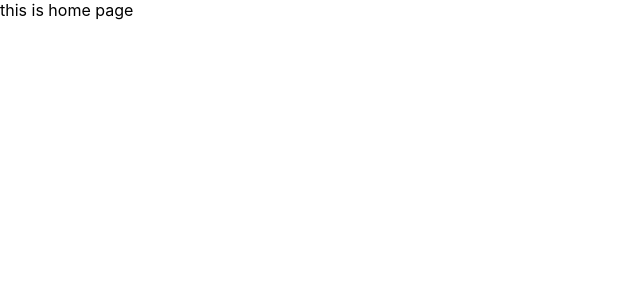
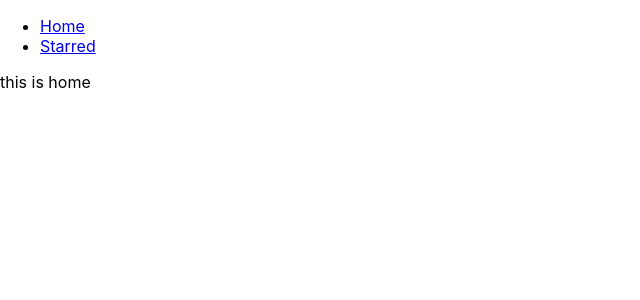
Before and after one commit to Tehreem-Arshad-maker/box-office, a React (Create React App) app: page / in a window 1280 px wide. Shown: the top 300 px of the page, without its empty margins (0-640 px from the left). Built offline with nearby package versions, Linux system fonts and the light colour scheme.

Commit message:
added navbars and created page component

```diff
--- a/src/App.js
+++ b/src/App.js
@@ -1,18 +1,26 @@
 import React from 'react';
 import { Switch, Route } from 'react-router-dom';
+import { Navs } from './components/Navs';
+import { Home } from './pages/Home';
+import { Starred } from './pages/Starred';
 
 function App() {
   return (
+    <div>
+      <Navs />
       <Switch>
         <Route exact path="/">
-        this is home page
+          <Home />
         </Route>
         <Route exact path="/starred">
           {' '}
-        starred
+          <Starred />
         </Route>
-      <Route>this is 404 page</Route>
+        <Route>
+          <div>Not found</div>
+        </Route>
       </Switch>
+    </div>
   );
 }
 
--- /dev/null
+++ b/src/components/Navs.js
@@ -0,0 +1,21 @@
+import React from 'react';
+import { Link } from 'react-router-dom';
+
+const LINKS = [
+  { to: '/', text: 'Home' },
+  { to: '/starred', text: 'Starred' },
+];
+export const Navs = () => {
+  return (
+    <div>
+      <ul>
+        {LINKS.map(item => (
+          <li key={item.to}>
+            <Link to={item.to}>{item.text}</Link>
+          </li>
+        ))}
+      </ul>
+    </div>
+  );
+};
+// key in li is neccessary because it is going to be unique
--- a/src/index.js
+++ b/src/index.js
@@ -3,8 +3,7 @@ import ReactDOM from 'react-dom';
 import { BrowserRouter } from 'react-router-dom';
 import './index.css';
 import App from './App';
-// import * as serviceWorkerRegistration from './serviceWorkerRegistration';
-// serviceWorkerRegistration.register();
+import * as serviceWorkerRegistration from './serviceWorkerRegistration';
 
 ReactDOM.render(
   <BrowserRouter>
@@ -12,7 +11,7 @@ ReactDOM.render(
   </BrowserRouter>,
   document.getElementById('root')
 );
-
+serviceWorkerRegistration.register();
 // If you want your app to work offline and load faster, you can change
 // unregister() to register() below. Note this comes with some pitfalls.
 // Learn more about service workers: https://bit.ly/CRA-PWA
--- /dev/null
+++ b/src/pages/Home.js
@@ -0,0 +1,5 @@
+import React from 'react';
+
+export const Home = () => {
+  return <div>this is home</div>;
+};
--- /dev/null
+++ b/src/pages/Starred.js
@@ -0,0 +1,5 @@
+import React from 'react';
+
+export const Starred = () => {
+  return <div>this is starred</div>;
+};
```
Lines whose indentation alone changed are shown as unchanged.
